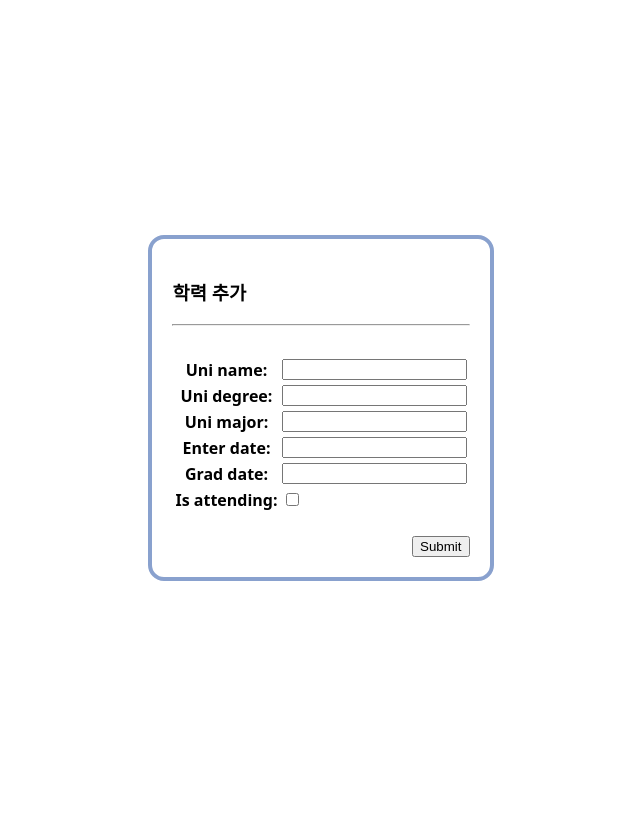
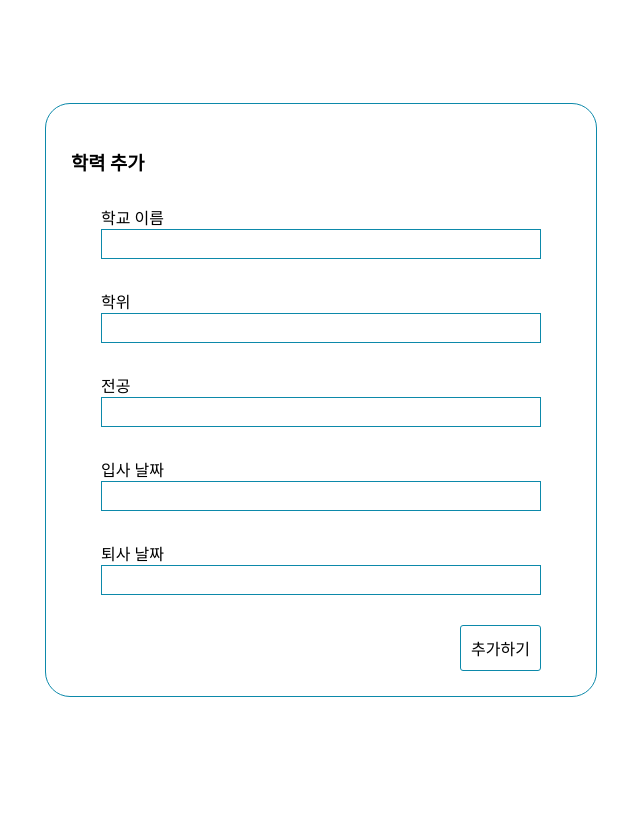
Before and after one commit to Dltmd202/Sharing_knowleadge, a Django app: page /university/new/ in a window 1280 px wide. Shown: the whole page, without its empty margins (319-959 px from the left). Run offline with Django 3.2, Linux system fonts and the light colour scheme.

Commit message:
메인 컬러 통일 및 경력 및 학력 폼 수정

```diff
--- a/university/templates/university/new.html
+++ b/university/templates/university/new.html
@@ -1,45 +1,93 @@
 
 <head>
-    <title>University</title>
+    <title>학력 추가</title>
     <style>
         .wrapper {
             display: grid;
             place-items: center;
             min-height: 100vh;
+            min-width: 300px;
         }
 
         .container {
-    font-family: system-ui, serif;
-    font-size: medium;
-    padding: 3rem;
-    border-radius: 1rem;
+            border: 1px solid #0c89aa;
+            border-radius: 25px;
+            padding: 25px;
+            margin: 10px 15px;
+            min-width: 500px;
         }
 
+        .row{
+            margin: 30px;
+        }
+
+        input{
+            height: 30px;
+            width: 100%;
+            outline: none;
+            border: 1px solid #0c89aa;
+        }
+
+        .submit-button{
+            background-color: #ffffff;
+            font-size: medium;
+            border: 1px solid #0c89aa;
+            border-radius: 3px;
+            padding: 10px;
+        }
     </style>
 </head>
 
 <body>
-
     <div class="wrapper">
-        <div class="container"style="border: 4px solid rgb(137, 161, 206); padding: 20px;">
-            {% block main_area %}
+        <form method="post" enctype="multipart/form-data">
+            <div class="container py-3">
                 <h3>학력 추가</h3>
-
-                <hr>
-                <br>
-                <form method="post">
                 {% csrf_token %}
-                <table>
-                    {{ form }}
-                </table>
-
-                <br>
-                <div style="float: right;">
-                    <button type="submit">Submit</button>
+                <div class="row">
+                    <div class="col-1">
+                        <label for="학교">학교 이름</label>
                     </div>
-
-            </form>
-            {% endblock %}
+                    <div class="col-7">
+                        {{ form.uni_name }}
                     </div>
                 </div>
+                <div class="row">
+                    <div class="col-1">
+                        <label for="학위">학위</label>
+                    </div>
+                    <div class="col-7">
+                        {{ form.uni_degree }}
+                    </div>
+                </div>
+                <div class="row my-3">
+                    <div class="col-2">
+                        <label for="전공">전공</label>
+                    </div>
+                    <div class="col-9">
+                        {{ form.uni_major }}
+                    </div>
+                </div>
+                <div class="row">
+                    <div class="col-2">
+                        <label for="입사 날짜">입사 날짜</label>
+                    </div>
+                    <div class="col-9">
+                        {{ form.enter_date }}
+                    </div>
+                </div>
+                <div class="row">
+                    <div class="col-2">
+                        <label for="퇴사 날짜">퇴사 날짜</label>
+                    </div>
+                    <div class="col-9">
+                        {{ form.grad_date }}
+                    </div>
+                </div>
+                <div align="right" style="margin-right: 30px;">
+                    <button class="submit-button" type="submit">추가하기</button>
+                </div>
+            </div>
+        </form>
+    </div>
 </body>
--- a/user/templates/user/mypage.html
+++ b/user/templates/user/mypage.html
@@ -9,7 +9,7 @@
         <div class="mx-3">
             <div class="row mx-3">
                 <div class="col-auto">
-                    <div style="font-size: 70pt; font-weight: 0; color:#2699FB;">{{ user }}</div>
+                    <div style="font-size: 70pt; font-weight: 0; color:#0c89aa;">{{ user }}</div>
                 </div>
                 <div class="col mt-auto">
                     <a href="{% url 'spec' %}">유저 정보 변경</a>
--- a/user/templates/user/spec_page.html
+++ b/user/templates/user/spec_page.html
@@ -9,10 +9,10 @@
         <div class="mx-3">
             <div class="row mx-3">
                 <div class="col-auto">
-                    <div style="font-size: 70pt; font-weight: 0; color:#2699FB;">스펙 목록</div>
+                    <div style="font-size: 70pt; font-weight: 0; color:#0c89aa;">스펙 목록</div>
                 </div>
             </div>
-            <div class="border-top border-3 border-primary mt-4 mb-5"></div>
+            <div class="border-top border-3 border-primary mt-4 mb-5" style="color: #0c89aa"></div>
         </div>
         <div class="row my-3 profilebox">
             <div>학력</div>
```
Also changed, not shown: company/templates/company/new.html (+70 -23 lines), user/static/user/css/user.css (+7 -5 lines). Lines whose indentation alone changed are shown as unchanged.
